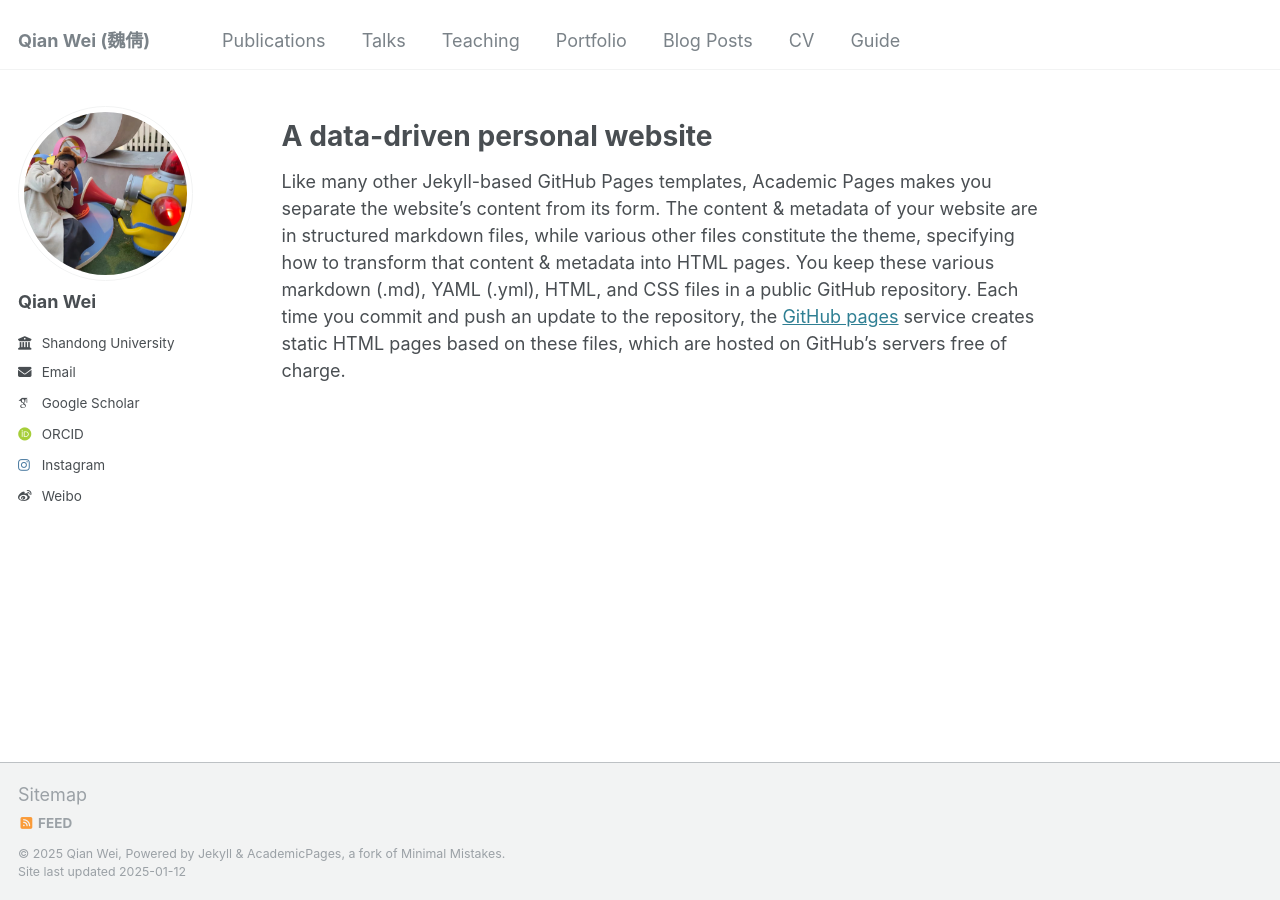
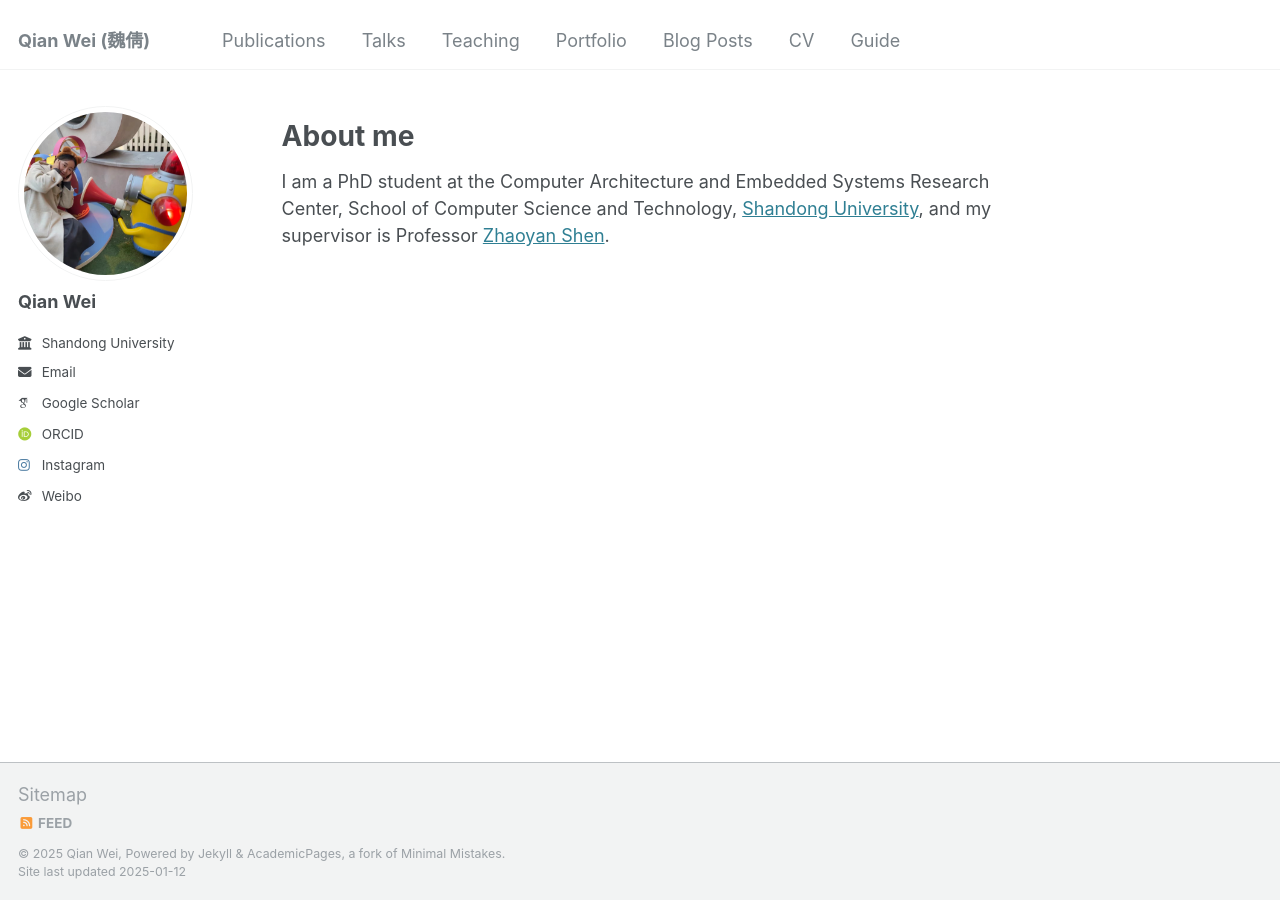
Before and after one commit to starry12/starry12.github.io, a Jekyll site: the page built from _pages/about.md, in a window 1280 px wide. Built offline with Jekyll 4.4.1, drawn with Linux system fonts in a browser that asks for light colours; some web fonts are replaced.

Commit message:
Update about.md

```diff
--- a/_pages/about.md
+++ b/_pages/about.md
@@ -8,6 +8,6 @@ redirect_from:
 ---
 
 
-A data-driven personal website
+About me
 ======
-Like many other Jekyll-based GitHub Pages templates, Academic Pages makes you separate the website's content from its form. The content & metadata of your website are in structured markdown files, while various other files constitute the theme, specifying how to transform that content & metadata into HTML pages. You keep these various markdown (.md), YAML (.yml), HTML, and CSS files in a public GitHub repository. Each time you commit and push an update to the repository, the [GitHub pages](https://pages.github.com/) service creates static HTML pages based on these files, which are hosted on GitHub's servers free of charge.
+I am a PhD student at the Computer Architecture and Embedded Systems Research Center, School of Computer Science and Technology, <a href="https://en.sdu.edu.cn">Shandong University</a>, and my supervisor is Professor <a href="https://zyshen00.github.io/">Zhaoyan Shen</a>.
```
